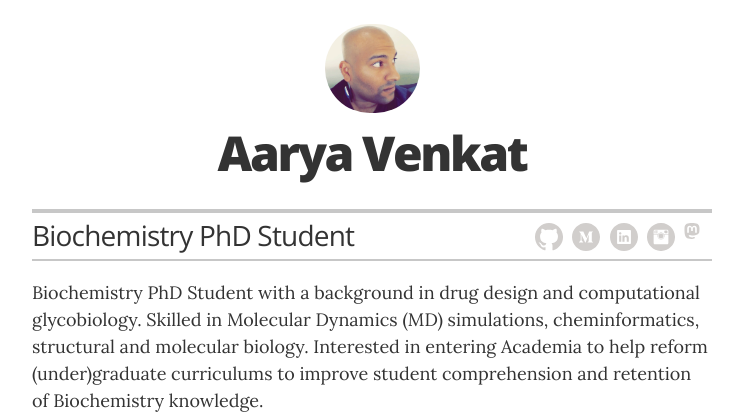
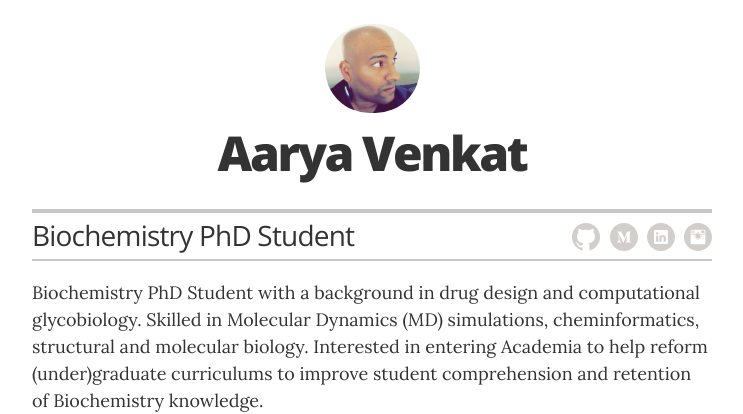
Before and after one commit to arikat/arikat.github.io, a Jekyll site: the page built from index.html, in a window 1280 px wide. Shown: the top 414 px of the page, without its empty margins (268-1011 px from the left). Built offline with Jekyll 4.4.1, drawn with Linux system fonts in a browser that asks for light colours.

Commit message:
Update icon-links.html

```diff
--- a/_includes/icon-links.html
+++ b/_includes/icon-links.html
@@ -40,9 +40,9 @@
   {% endif %}
 
   <!-- Mastodon link -->
-  {% if site.resume_social_links.resume_mastodon_url %}
-  <li class="icon-link-item"><a href="{{ site.resume_social_links.resume_mastodon_url }}" class="icon-link" itemprop="sameAs">{% include icons/icon-mastodon.html %}</a></li>
-  {% endif %}
+<!--   {% if site.resume_social_links.resume_mastodon_url %} -->
+<!--   <li class="icon-link-item"><a href="{{ site.resume_social_links.resume_mastodon_url }}" class="icon-link" itemprop="sameAs">{% include icons/icon-mastodon.html %}</a></li> -->
+<!--   {% endif %} -->
 
   <!-- Website link -->
   {% if site.resume_social_links.resume_website_url %}
```
